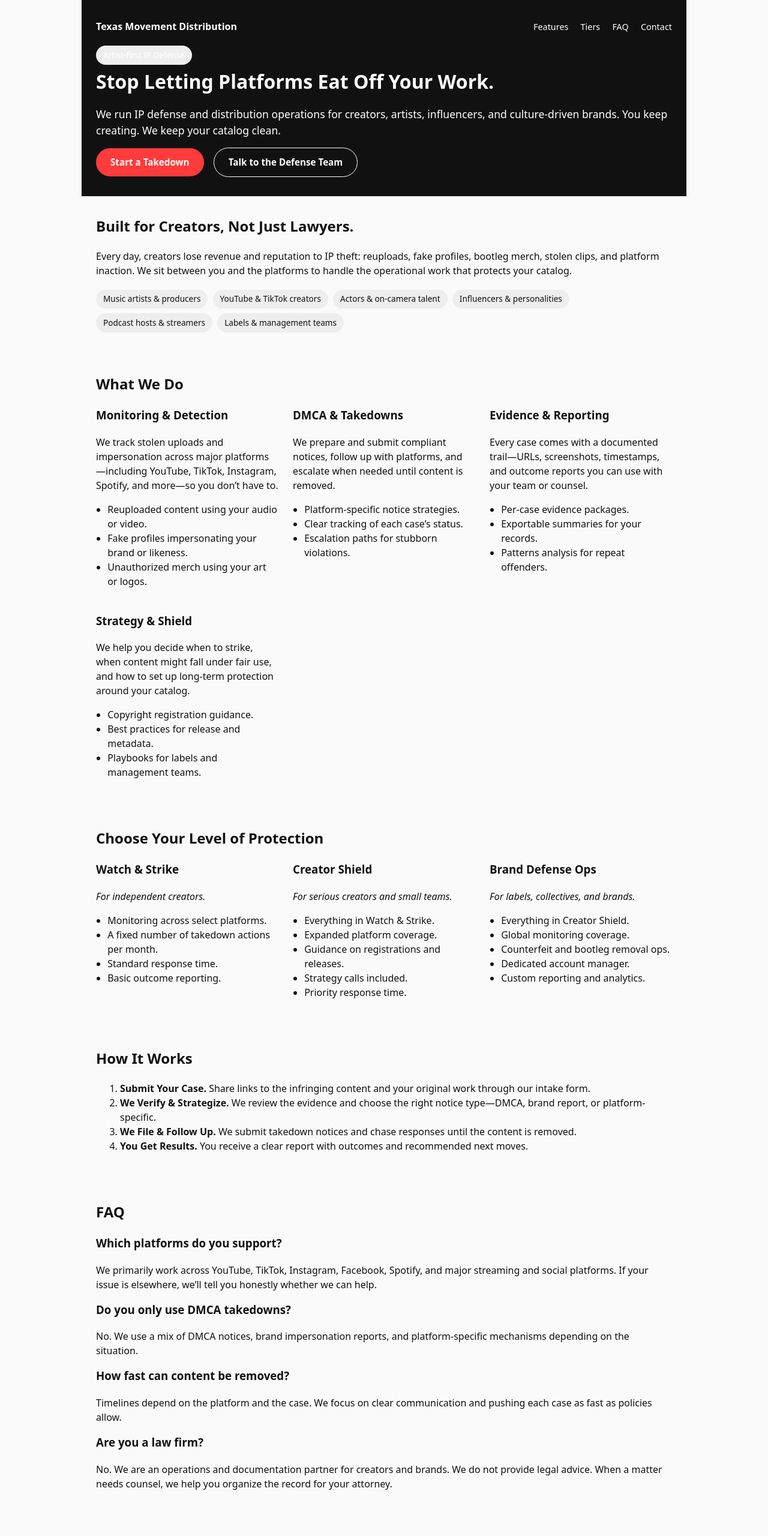
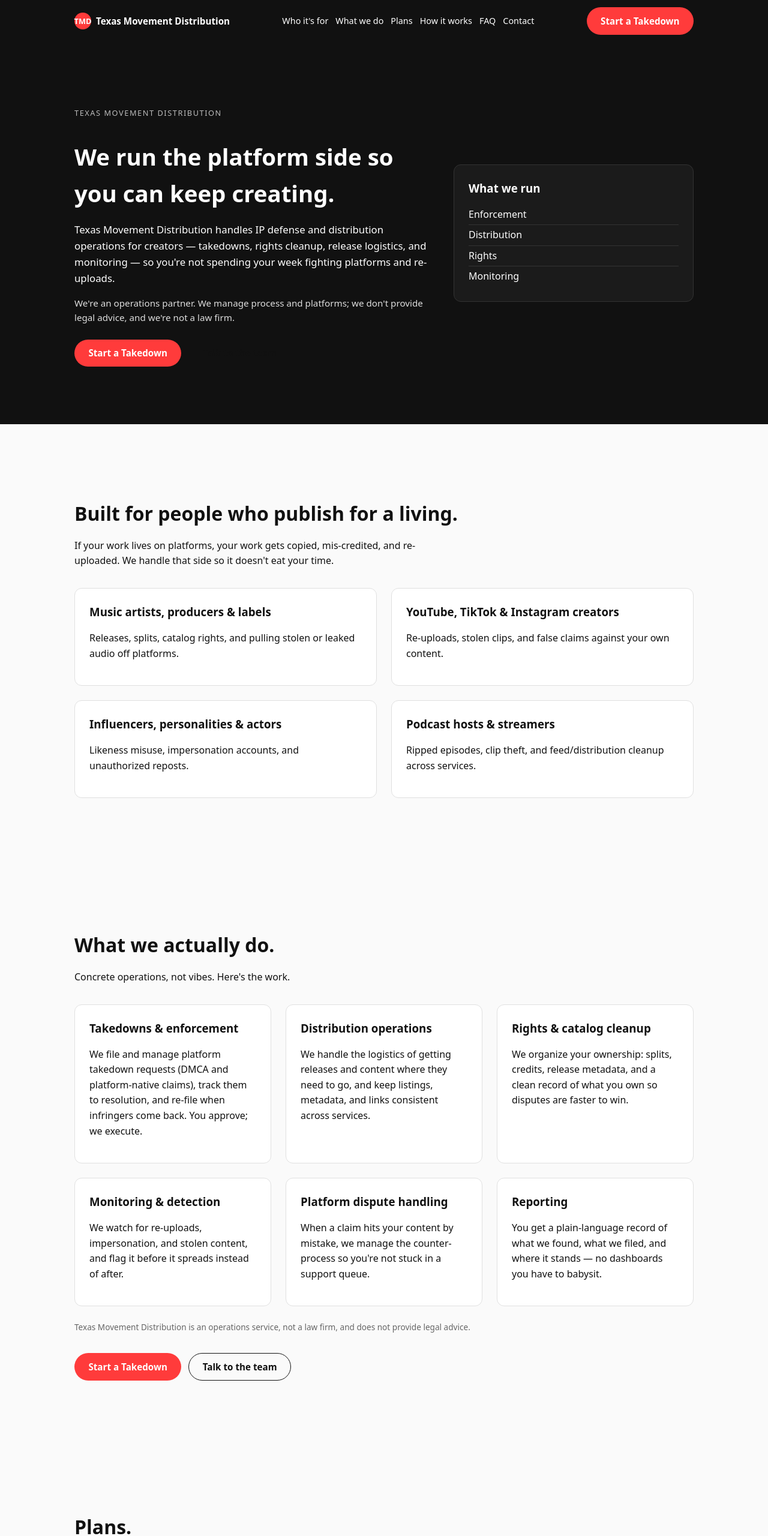
Before and after one commit to movementconsultant/distribution, a plain HTML site: page index.html in a window 1280 px wide. Shown: the top 2560 px of the page at 60% size. Drawn offline with Linux system fonts and the light colour scheme.

Commit message:
Revise index.html for improved content and layout (style.css added)
Updated the content and structure of the index.html file to enhance clarity and functionality.

```diff
--- a/index.html
+++ b/index.html
@@ -5,309 +5,380 @@
   <title>Texas Movement Distribution – IP Defense & Ops for Creators</title>
   <meta name="viewport" content="width=device-width, initial-scale=1">
   <meta name="description"
-        content="Texas Movement Distribution runs IP defense and distribution operations for creators, artists, influencers, and culture-driven brands so they can focus on creating.">
-  <!-- Basic OG tags for social -->
-  <meta property="og:title" content="Texas Movement Distribution – IP Defense for Creators">
-  <meta property="og:description"
-        content="We find your stolen content, file the takedowns, and help you keep your catalog clean. Artist-first, platform-aware, operations for creators.">
-  <meta property="og:type" content="website">
-  <!-- Add og:image when you have a hero graphic -->
-  <style>
-    /* Minimal A-level styling: expand in style.css once live */
-    body {
-      font-family: system-ui, -apple-system, BlinkMacSystemFont, "Segoe UI", sans-serif;
-      margin: 0;
-      padding: 0;
-      color: #111;
-      background: #fafafa;
-      line-height: 1.5;
-    }
-    header, section {
-      padding: 2rem 1.5rem;
-      max-width: 960px;
-      margin: 0 auto;
-    }
-    header {
-      background: #111;
-      color: #fff;
-    }
-    nav {
-      display: flex;
-      justify-content: space-between;
-      align-items: center;
-      margin-bottom: 1rem;
-      flex-wrap: wrap;
-    }
-    nav a {
-      color: #fff;
-      text-decoration: none;
-      margin-left: 1rem;
-      font-size: 0.9rem;
-    }
-    h1, h2, h3 {
-      margin-top: 0;
-    }
-    .hero-title {
-      font-size: 2rem;
-      margin-bottom: 0.5rem;
-    }
-    .hero-subtitle {
-      font-size: 1.1rem;
-      margin-bottom: 1rem;
-    }
-    .cta-row {
-      margin-top: 1rem;
-    }
-    .cta-row a {
-      display: inline-block;
-      padding: 0.75rem 1.5rem;
-      margin-right: 0.75rem;
-      border-radius: 999px;
-      text-decoration: none;
-      font-weight: 600;
-      font-size: 0.95rem;
-    }
-    .cta-primary {
-      background: #ff3b3b;
-      color: #fff;
-    }
-    .cta-secondary {
-      border: 1px solid #fff;
-      color: #fff;
-      background: transparent;
-    }
-    .pill {
-      display: inline-block;
-      background: #eee;
-      border-radius: 999px;
-      padding: 0.35rem 0.75rem;
-      margin: 0.25rem 0.25rem 0.25rem 0;
-      font-size: 0.85rem;
-    }
-    .columns {
-      display: grid;
-      grid-template-columns: repeat(auto-fit, minmax(260px, 1fr));
-      gap: 1.5rem;
-    }
-    ul {
-      padding-left: 1.2rem;
-    }
-    footer {
-      padding: 1.5rem;
-      font-size: 0.85rem;
-      background: #111;
-      color: #ccc;
-    }
-    footer a {
-      color: #ccc;
-      text-decoration: none;
-    }
-    @media (max-width: 640px) {
-      nav {
-        flex-direction: column;
-        align-items: flex-start;
-      }
-      nav a {
-        margin: 0.25rem 0 0 0;
-      }
-    }
-  </style>
+        content="Texas Movement Distribution handles IP defense and distribution operations for creators so they can keep publishing without babysitting platforms.">
+  <link rel="stylesheet" href="style.css">
 </head>
 <body>
 
-<header>
-  <nav>
-    <div><strong>Texas Movement Distribution</strong></div>
-    <div>
-      <a href="#features">Features</a>
-      <a href="#tiers">Tiers</a>
+<header class="site-header">
+  <div class="header-inner">
+    <div class="logo">
+      <span class="logo-mark">TMD</span>
+      <span class="logo-text">Texas Movement Distribution</span>
+    </div>
+    <nav class="nav">
+      <a href="#who">Who it's for</a>
+      <a href="#features">What we do</a>
+      <a href="#plans">Plans</a>
+      <a href="#how">How it works</a>
       <a href="#faq">FAQ</a>
       <a href="#contact">Contact</a>
-    </div>
     </nav>
-
-  <div>
-    <p class="pill">Artist-first IP Defense</p>
-    <h1 class="hero-title">Stop Letting Platforms Eat Off Your Work.</h1>
-    <p class="hero-subtitle">
-      We run IP defense and distribution operations for creators, artists, influencers, and culture-driven brands.
-      You keep creating. We keep your catalog clean.
-    </p>
-    <div class="cta-row">
-      <a href="#start-takedown" class="cta-primary">Start a Takedown</a>
-      <a href="#contact" class="cta-secondary">Talk to the Defense Team</a>
+    <div class="nav-cta">
+      <a class="btn btn-primary"
+         href="mailto:takedowns@texasmovement.com?subject=New%20Takedown%20Request">Start a Takedown</a>
     </div>
   </div>
 </header>
 
-<section id="audience">
-  <h2>Built for Creators, Not Just Lawyers.</h2>
-  <p>
-    Every day, creators lose revenue and reputation to IP theft: reuploads, fake profiles, bootleg merch, stolen clips, and platform inaction.
-    We sit between you and the platforms to handle the operational work that protects your catalog.
+<main>
+  <!-- Hero -->
+  <section class="section hero" id="top">
+    <div class="container hero-grid">
+      <div class="hero-text">
+        <p class="eyebrow">TEXAS MOVEMENT DISTRIBUTION</p>
+        <h1>We run the platform side so you can keep creating.</h1>
+        <p class="hero-sub">
+          Texas Movement Distribution handles IP defense and distribution operations for creators — takedowns,
+          rights cleanup, release logistics, and monitoring — so you're not spending your week fighting platforms
+          and re-uploads.
         </p>
-  <div class="pill">Music artists & producers</div>
-  <div class="pill">YouTube & TikTok creators</div>
-  <div class="pill">Actors & on-camera talent</div>
-  <div class="pill">Influencers & personalities</div>
-  <div class="pill">Podcast hosts & streamers</div>
-  <div class="pill">Labels & management teams</div>
-</section>
-
-<section id="features">
-  <h2>What We Do</h2>
-  <div class="columns">
-    <div>
-      <h3>Monitoring & Detection</h3>
-      <p>
-        We track stolen uploads and impersonation across major platforms—including YouTube, TikTok, Instagram, Spotify, and more—so you don’t have to.
+        <p class="hero-support">
+          We're an operations partner. We manage process and platforms; we don't provide legal advice, and we're not a law firm.
         </p>
+        <div class="hero-cta-row">
+          <a class="btn btn-primary"
+             href="mailto:takedowns@texasmovement.com?subject=New%20Takedown%20Request">Start a Takedown</a>
+          <a class="btn btn-secondary"
+             href="mailto:takedowns@texasmovement.com?subject=Question%20for%20Texas%20Movement%20Distribution">Talk to the team</a>
+        </div>
+      </div>
+      <div class="hero-visual">
+        <div class="hero-card">
+          <h3>What we run</h3>
           <ul>
-        <li>Reuploaded content using your audio or video.</li>
-        <li>Fake profiles impersonating your brand or likeness.</li>
-        <li>Unauthorized merch using your art or logos.</li>
+            <li>Enforcement</li>
+            <li>Distribution</li>
+            <li>Rights</li>
+            <li>Monitoring</li>
           </ul>
         </div>
-    <div>
-      <h3>DMCA & Takedowns</h3>
-      <p>
-        We prepare and submit compliant notices, follow up with platforms, and escalate when needed until content is removed.
-      </p>
-      <ul>
-        <li>Platform-specific notice strategies.</li>
-        <li>Clear tracking of each case’s status.</li>
-        <li>Escalation paths for stubborn violations.</li>
-      </ul>
-    </div>
-    <div>
-      <h3>Evidence & Reporting</h3>
-      <p>
-        Every case comes with a documented trail—URLs, screenshots, timestamps, and outcome reports you can use with your team or counsel.
-      </p>
-      <ul>
-        <li>Per-case evidence packages.</li>
-        <li>Exportable summaries for your records.</li>
-        <li>Patterns analysis for repeat offenders.</li>
-      </ul>
-    </div>
-    <div>
-      <h3>Strategy & Shield</h3>
-      <p>
-        We help you decide when to strike, when content might fall under fair use, and how to set up long-term protection around your catalog.
-      </p>
-      <ul>
-        <li>Copyright registration guidance.</li>
-        <li>Best practices for release and metadata.</li>
-        <li>Playbooks for labels and management teams.</li>
-      </ul>
       </div>
     </div>
   </section>
 
-<section id="tiers">
-  <h2>Choose Your Level of Protection</h2>
-  <div class="columns">
-    <div>
-      <h3>Watch & Strike</h3>
-      <p><em>For independent creators.</em></p>
-      <ul>
-        <li>Monitoring across select platforms.</li>
-        <li>A fixed number of takedown actions per month.</li>
-        <li>Standard response time.</li>
-        <li>Basic outcome reporting.</li>
-      </ul>
-    </div>
-    <div>
-      <h3>Creator Shield</h3>
-      <p><em>For serious creators and small teams.</em></p>
-      <ul>
-        <li>Everything in Watch & Strike.</li>
-        <li>Expanded platform coverage.</li>
-        <li>Guidance on registrations and releases.</li>
-        <li>Strategy calls included.</li>
-        <li>Priority response time.</li>
-      </ul>
-    </div>
-    <div>
-      <h3>Brand Defense Ops</h3>
-      <p><em>For labels, collectives, and brands.</em></p>
-      <ul>
-        <li>Everything in Creator Shield.</li>
-        <li>Global monitoring coverage.</li>
-        <li>Counterfeit and bootleg removal ops.</li>
-        <li>Dedicated account manager.</li>
-        <li>Custom reporting and analytics.</li>
-      </ul>
+  <!-- Who it's for -->
+  <section class="section" id="who">
+    <div class="container">
+      <h2 class="section-title">Built for people who publish for a living.</h2>
+      <p class="section-intro">
+        If your work lives on platforms, your work gets copied, mis-credited, and re-uploaded.
+        We handle that side so it doesn't eat your time.
+      </p>
+      <div class="grid cards-2">
+        <article class="card">
+          <h3>Music artists, producers & labels</h3>
+          <p>Releases, splits, catalog rights, and pulling stolen or leaked audio off platforms.</p>
+        </article>
+        <article class="card">
+          <h3>YouTube, TikTok & Instagram creators</h3>
+          <p>Re-uploads, stolen clips, and false claims against your own content.</p>
+        </article>
+        <article class="card">
+          <h3>Influencers, personalities & actors</h3>
+          <p>Likeness misuse, impersonation accounts, and unauthorized reposts.</p>
+        </article>
+        <article class="card">
+          <h3>Podcast hosts & streamers</h3>
+          <p>Ripped episodes, clip theft, and feed/distribution cleanup across services.</p>
+        </article>
       </div>
     </div>
   </section>
 
-<section id="how-it-works">
-  <h2>How It Works</h2>
-  <ol>
-    <li><strong>Submit Your Case.</strong> Share links to the infringing content and your original work through our intake form.</li>
-    <li><strong>We Verify & Strategize.</strong> We review the evidence and choose the right notice type—DMCA, brand report, or platform-specific.</li>
-    <li><strong>We File & Follow Up.</strong> We submit takedown notices and chase responses until the content is removed.</li>
-    <li><strong>You Get Results.</strong> You receive a clear report with outcomes and recommended next moves.</li>
-  </ol>
+  <!-- What we do -->
+  <section class="section" id="features">
+    <div class="container">
+      <h2 class="section-title">What we actually do.</h2>
+      <p class="section-intro">Concrete operations, not vibes. Here's the work.</p>
+
+      <div class="grid cards-3">
+        <article class="card">
+          <h3>Takedowns & enforcement</h3>
+          <p>
+            We file and manage platform takedown requests (DMCA and platform-native claims), track them to resolution,
+            and re-file when infringers come back. You approve; we execute.
+          </p>
+        </article>
+        <article class="card">
+          <h3>Distribution operations</h3>
+          <p>
+            We handle the logistics of getting releases and content where they need to go, and keep listings,
+            metadata, and links consistent across services.
+          </p>
+        </article>
+        <article class="card">
+          <h3>Rights & catalog cleanup</h3>
+          <p>
+            We organize your ownership: splits, credits, release metadata, and a clean record of what you own
+            so disputes are faster to win.
+          </p>
+        </article>
+        <article class="card">
+          <h3>Monitoring & detection</h3>
+          <p>
+            We watch for re-uploads, impersonation, and stolen content, and flag it before it spreads instead of after.
+          </p>
+        </article>
+        <article class="card">
+          <h3>Platform dispute handling</h3>
+          <p>
+            When a claim hits your content by mistake, we manage the counter-process so you're not stuck in a support queue.
+          </p>
+        </article>
+        <article class="card">
+          <h3>Reporting</h3>
+          <p>
+            You get a plain-language record of what we found, what we filed, and where it stands — no dashboards you have to babysit.
+          </p>
+        </article>
+      </div>
+
+      <p class="boundary-line">
+        Texas Movement Distribution is an operations service, not a law firm, and does not provide legal advice.
+      </p>
+
+      <div class="cta-row">
+        <a class="btn btn-primary"
+           href="mailto:takedowns@texasmovement.com?subject=New%20Takedown%20Request">Start a Takedown</a>
+        <a class="btn btn-secondary"
+           href="mailto:takedowns@texasmovement.com?subject=Question%20for%20Texas%20Movement%20Distribution">Talk to the team</a>
+      </div>
+    </div>
   </section>
 
-<section id="faq">
-  <h2>FAQ</h2>
-  <h3>Which platforms do you support?</h3>
-  <p>
-    We primarily work across YouTube, TikTok, Instagram, Facebook, Spotify, and major streaming and social platforms. If your issue is elsewhere, we’ll tell you honestly whether we can help.
+  <!-- Plans -->
+  <section class="section" id="plans">
+    <div class="container">
+      <h2 class="section-title">Plans.</h2>
+      <p class="section-intro">
+        Start with a single takedown or hand us the ongoing work. No lock-in language you'll regret.
       </p>
-  <h3>Do you only use DMCA takedowns?</h3>
-  <p>
-    No. We use a mix of DMCA notices, brand impersonation reports, and platform-specific mechanisms depending on the situation.
+
+      <div class="grid cards-3">
+        <article class="card plan-card">
+          <h3>Per-Incident</h3>
+          <p class="plan-for">You have a specific theft or false claim right now.</p>
+          <ul>
+            <li>Single takedown or dispute, managed end to end</li>
+            <li>Re-file if the infringer returns [PLACEHOLDER: define window]</li>
+            <li>Plain-language status updates</li>
+          </ul>
+          <p class="plan-price">Price: [PLACEHOLDER — per-incident rate]</p>
+          <a class="btn btn-primary"
+             href="mailto:takedowns@texasmovement.com?subject=New%20Takedown%20Request">Start a Takedown</a>
+        </article>
+
+        <article class="card plan-card plan-emphasis">
+          <h3>Managed</h3>
+          <p class="plan-for">You publish constantly and want it handled.</p>
+          <ul>
+            <li>Ongoing monitoring for re-uploads and impersonation</li>
+            <li>Takedowns and disputes included [PLACEHOLDER: monthly volume/limit]</li>
+            <li>Distribution ops + rights cleanup</li>
+            <li>Monthly reporting</li>
+          </ul>
+          <p class="plan-price">Price: [PLACEHOLDER — monthly retainer]</p>
+          <a class="btn btn-secondary"
+             href="mailto:takedowns@texasmovement.com?subject=Question%20for%20Texas%20Movement%20Distribution">Talk to the team</a>
+        </article>
+
+        <article class="card plan-card">
+          <h3>Label / Roster</h3>
+          <p class="plan-for">Multiple artists or creators under one roof.</p>
+          <ul>
+            <li>Everything in Managed, across a roster</li>
+            <li>Catalog-wide rights organization</li>
+            <li>Priority handling and a named point of contact</li>
+          </ul>
+          <p class="plan-price">Price: [PLACEHOLDER — custom]</p>
+          <a class="btn btn-secondary"
+             href="mailto:takedowns@texasmovement.com?subject=Question%20for%20Texas%20Movement%20Distribution">Talk to the team</a>
+        </article>
+      </div>
+
+      <p class="note-under-cards">
+        Not sure which fits? Start with a single takedown, or email us and we'll tell you honestly whether you even need us yet.
       </p>
-  <h3>How fast can content be removed?</h3>
-  <p>
-    Timelines depend on the platform and the case. We focus on clear communication and pushing each case as fast as policies allow.
+    </div>
+  </section>
+
+  <!-- How it works -->
+  <section class="section" id="how">
+    <div class="container">
+      <h2 class="section-title">How it works.</h2>
+      <p class="section-intro">
+        Four steps. You stay in control of every decision; we do the running around.
       </p>
+
+      <div class="steps-grid">
+        <div class="step">
+          <span class="step-number">01</span>
+          <h3>Intake</h3>
+          <p>You send us the problem or the ongoing scope. We tell you what we can and can't do, up front.</p>
+        </div>
+        <div class="step">
+          <span class="step-number">02</span>
+          <h3>Assess</h3>
+          <p>We confirm what you own, gather the evidence, and map the fastest legitimate path.</p>
+        </div>
+        <div class="step">
+          <span class="step-number">03</span>
+          <h3>Act</h3>
+          <p>We file, dispute, distribute, or monitor — whatever the job is — and track it to resolution.</p>
+        </div>
+        <div class="step">
+          <span class="step-number">04</span>
+          <h3>Report</h3>
+          <p>You get a clear record of what happened and what's still open. Repeat as needed.</p>
+        </div>
+      </div>
+
+      <div class="cta-row">
+        <a class="btn btn-primary"
+           href="mailto:takedowns@texasmovement.com?subject=New%20Takedown%20Request">Start a Takedown</a>
+      </div>
+    </div>
+  </section>
+
+  <!-- Proof -->
+  <section class="section" id="proof">
+    <div class="container">
+      <h2 class="section-title">Proof, not promises.</h2>
+      <p class="section-intro">
+        We'd rather show real work than borrowed hype. As cases close and clients agree to be named, they go here.
+      </p>
+
+      <!-- Case snapshots -->
+      <div class="grid cards-3">
+        <!-- Example placeholder card structure; duplicate and fill as you get real cases -->
+        <article class="card snapshot-card">
+          <h3>Case snapshot [PLACEHOLDER]</h3>
+          <p><strong>Situation:</strong> [PLACEHOLDER — one line: what was stolen/claimed]</p>
+          <p><strong>What we did:</strong> [PLACEHOLDER — the action]</p>
+          <p><strong>Outcome:</strong> [PLACEHOLDER — result]</p>
+          <p><strong>Type:</strong> [PLACEHOLDER — e.g., Music / Re-upload / Impersonation]</p>
+        </article>
+      </div>
+
+      <!-- Quotes -->
+      <div class="grid cards-2">
+        <article class="card quote-card">
+          <p>"[PLACEHOLDER — verbatim client quote]"</p>
+          <p class="quote-attrib">— [PLACEHOLDER — name or handle, role]</p>
+        </article>
+      </div>
+
+      <p class="fallback-note">
+        We're early and building a public track record. Ask us directly for references relevant to your situation.
+      </p>
+    </div>
+  </section>
+
+  <!-- FAQ -->
+  <section class="section" id="faq">
+    <div class="container faq">
+      <h2 class="section-title">Straight answers.</h2>
+
+      <div class="faq-item">
         <h3>Are you a law firm?</h3>
         <p>
-    No. We are an operations and documentation partner for creators and brands. We do not provide legal advice. When a matter needs counsel, we help you organize the record for your attorney.
+          No. Texas Movement Distribution is an operations service. We manage takedown, distribution,
+          and monitoring processes. We do not provide legal advice or representation. For legal questions,
+          talk to a licensed attorney.
         </p>
+      </div>
+      <div class="faq-item">
+        <h3>What can you actually get removed?</h3>
+        <p>
+          Content that infringes rights you can document — stolen audio, re-uploaded video, impersonation,
+          unauthorized reposts. We work through each platform's legitimate process. We don't do anything shady,
+          and we don't promise removals we can't earn.
+        </p>
+      </div>
+      <div class="faq-item">
+        <h3>Do you guarantee results?</h3>
+        <p>
+          No, and be skeptical of anyone who does. Platforms make final calls. We commit to running the process
+          correctly, persistently, and on time — including re-filing when infringers come back.
+        </p>
+      </div>
+      <div class="faq-item">
+        <h3>How fast is a takedown?</h3>
+        <p>
+          It depends on the platform and the claim. We give you a realistic timeline at intake instead of a marketing number.
+          [PLACEHOLDER: typical ranges once you can back them up]
+        </p>
+      </div>
+      <div class="faq-item">
+        <h3>Which platforms do you cover?</h3>
+        <p>
+          The major music, video, and social platforms. Tell us where the problem is; if we can't help on a specific platform,
+          we'll say so.
+        </p>
+      </div>
+      <div class="faq-item">
+        <h3>Do you take ownership of my content or catalog?</h3>
+        <p>
+          No. You own everything. We organize and defend it; we never take a stake in your IP.
+        </p>
+      </div>
+      <div class="faq-item">
+        <h3>What does it cost?</h3>
+        <p>
+          [PLACEHOLDER — per-incident and retainer ranges]. We'll quote before any work starts.
+        </p>
+      </div>
+    </div>
   </section>
 
-<section id="start-takedown">
-  <h2>Start Your Takedown</h2>
-  <p>
-    Fill out this form and we’ll get back to you with next steps. Keep links handy to both the infringing content and your originals.
+  <!-- Contact / Start a takedown -->
+  <section class="section" id="contact">
+    <div class="container contact-grid">
+      <div class="contact-info">
+        <h2 class="section-title">Start a takedown.</h2>
+        <p class="section-intro">
+          Send us the problem and we'll tell you what we can do — honestly — before you pay anything.
         </p>
-  <!-- Replace this simple mailto approach with a proper form handler or backend when ready -->
-  <p>
-    Email: <a href="mailto:defense@texasmovement.com">defense@texasmovement.com</a><br>
-    Subject line suggestion: <strong>Takedown Request – [Your Artist / Brand Name]</strong>
+        <h3>What to include</h3>
+        <ul>
+          <li>Links to your original work (proof you own it)</li>
+          <li>Links to the infringing content or account</li>
+          <li>What platform(s) it's on</li>
+          <li>Whether it's a one-off or an ongoing pattern</li>
+        </ul>
+      </div>
+      <div class="contact-cta">
+        <div class="card">
+          <h3>Get in touch</h3>
+          <p>Email for now — this will be replaced by an intake form.</p>
+          <a class="btn btn-primary"
+             href="mailto:takedowns@texasmovement.com?subject=New%20Takedown%20Request">Start a Takedown</a>
+          <a class="btn btn-secondary"
+             href="mailto:takedowns@texasmovement.com?subject=Question%20for%20Texas%20Movement%20Distribution">Talk to the team</a>
+          <p class="boundary-line">
+            Texas Movement Distribution is an operations service, not a law firm, and does not provide legal advice.
           </p>
+        </div>
+      </div>
+    </div>
   </section>
+</main>
 
-<section id="contact">
-  <h2>Talk to the Team</h2>
-  <p>
-    Not sure if we can help or have a complex situation? Reach out and we’ll give you an honest assessment.
-  </p>
-  <p>
-    Contact: <a href="mailto:defense@texasmovement.com">defense@texasmovement.com</a>
-  </p>
-</section>
-
-<footer>
-  <div>
-    <strong>Texas Movement Distribution</strong><br>
-    IP defense and operations for creators and culture-driven brands.<br><br>
-    Part of Texas Movement International – systems for people who move and create.
-  </div>
-  <br>
-  <div>
-    <a href="https://texasmovement.com" target="_blank" rel="noopener">Visit TMI HQ</a> ·
-    <a href="#faq">FAQ</a>
-  </div>
-  <br>
-  <div>
-    © 2026 Texas Movement International. All rights reserved.
+<footer class="site-footer">
+  <div class="container footer-inner">
+    <p>© 2026 Texas Movement Distribution — a division of Texas Movement International.</p>
+    <p><a href="https://texasmovement.com" target="_blank" rel="noopener">Visit texasmovement.com</a></p>
   </div>
 </footer>
 
```
Lines whose indentation alone changed are shown as unchanged.
